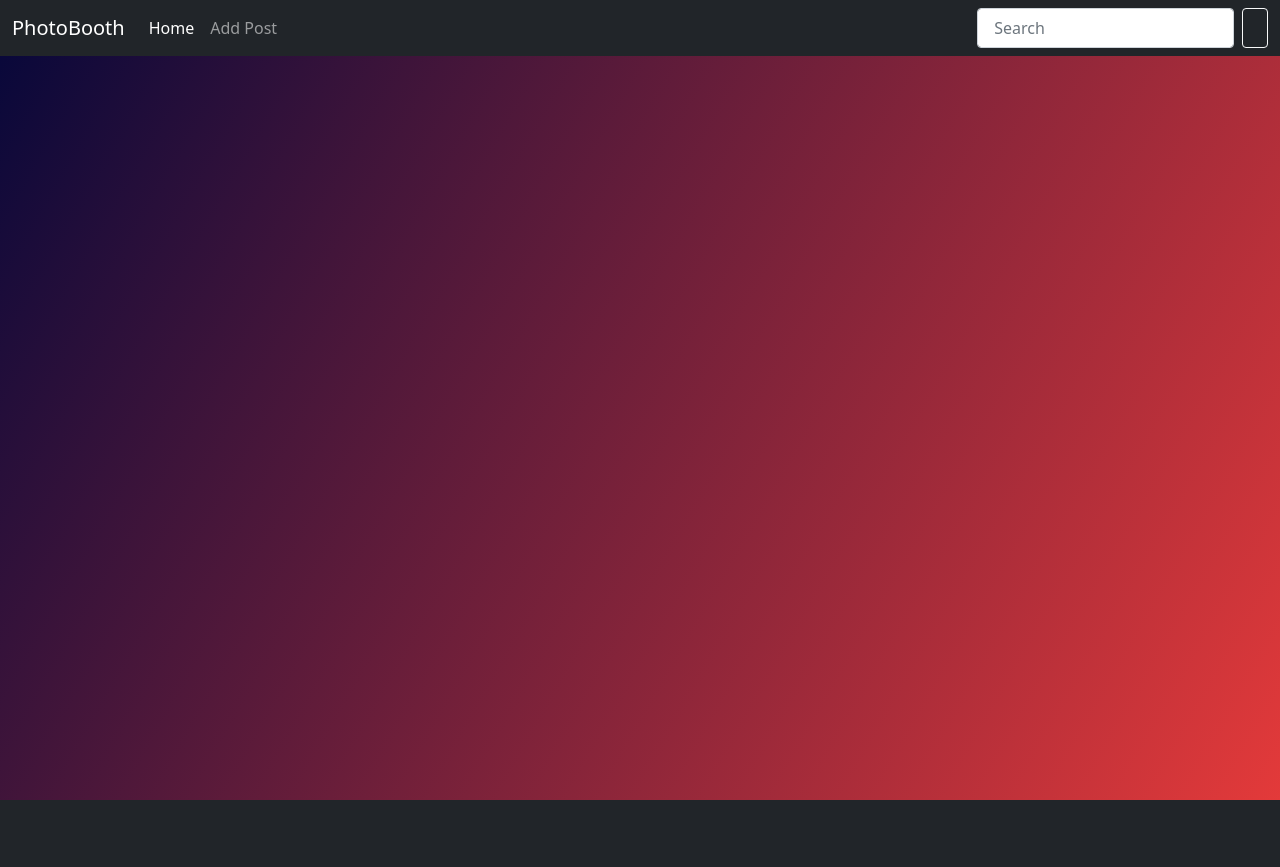
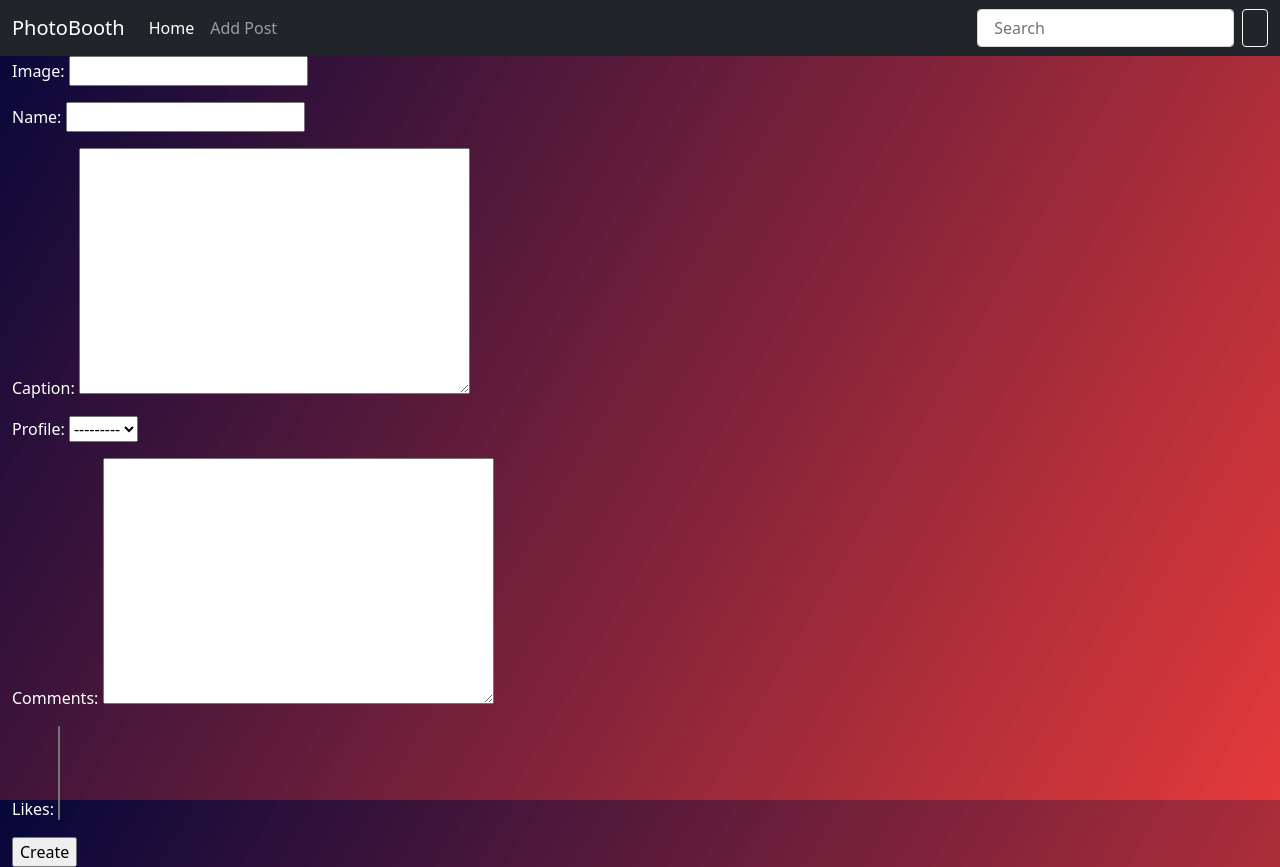
Before and after one commit to AdnanK1/photobooth, a Django app: page /create_post in a window 1280 px wide. Before the commit the page ends 800 px from the top, so only its background shows below. Run offline with Django 4.2, Linux system fonts and the light colour scheme; some libraries are stand-ins or nearby versions.

Commit message:
Base:Made the create post form

```diff
--- a/base/forms.py
+++ b/base/forms.py
@@ -1,9 +1,16 @@
+from dataclasses import fields
 from django.forms import ModelForm
 from django.contrib.auth.forms import UserCreationForm
 from django import forms
 from django.contrib.auth.models import User
+from .models import Image
 
 class CreateUserForm(UserCreationForm):
     class Meta:
         model = User
         fields = ['username','email','password1','password2']
+
+class CreatePost(ModelForm):
+    class Meta:
+        model = Image
+        fields = '__all__'
--- a/base/templates/create_post.html
+++ b/base/templates/create_post.html
@@ -1,4 +1,10 @@
 {% extends 'base.html' %}
 {% block content %}
-
+<div class="container-fluid">
+    <form action="" method="POST">
+        {% csrf_token %}
+        {{form.as_p}}
+        <input type="submit" value="Create">
+    </form>
+</div>
 {% endblock %}
--- a/base/views.py
+++ b/base/views.py
@@ -5,7 +5,7 @@ from django.contrib.auth.models import User
 from django.contrib.auth.decorators import login_required
 from django.contrib.auth import authenticate,login,logout
 from django.db.models import Q
-from .forms import CreateUserForm
+from .forms import CreateUserForm, CreatePost
 from .models import Image
 
 # Create your views here.
@@ -60,5 +60,6 @@ def logoutUser(request):
     return redirect('login')
 
 def createPost(request):
-    context = {}
+    form = CreatePost()
+    context = {'form':form}
     return render(request,'create_post.html',context)
--- a/static/styles/styles.css
+++ b/static/styles/styles.css
@@ -1,11 +1,11 @@
 
-input{
+/*input{
     width: 213px;
     height: 40px;
     left: 579px;
     top: 746px;
     border-radius: 30px;
-}
+}*/
 body{
     margin: 0;
     background: linear-gradient(120deg, #05073a,#dc0606ca);
```
